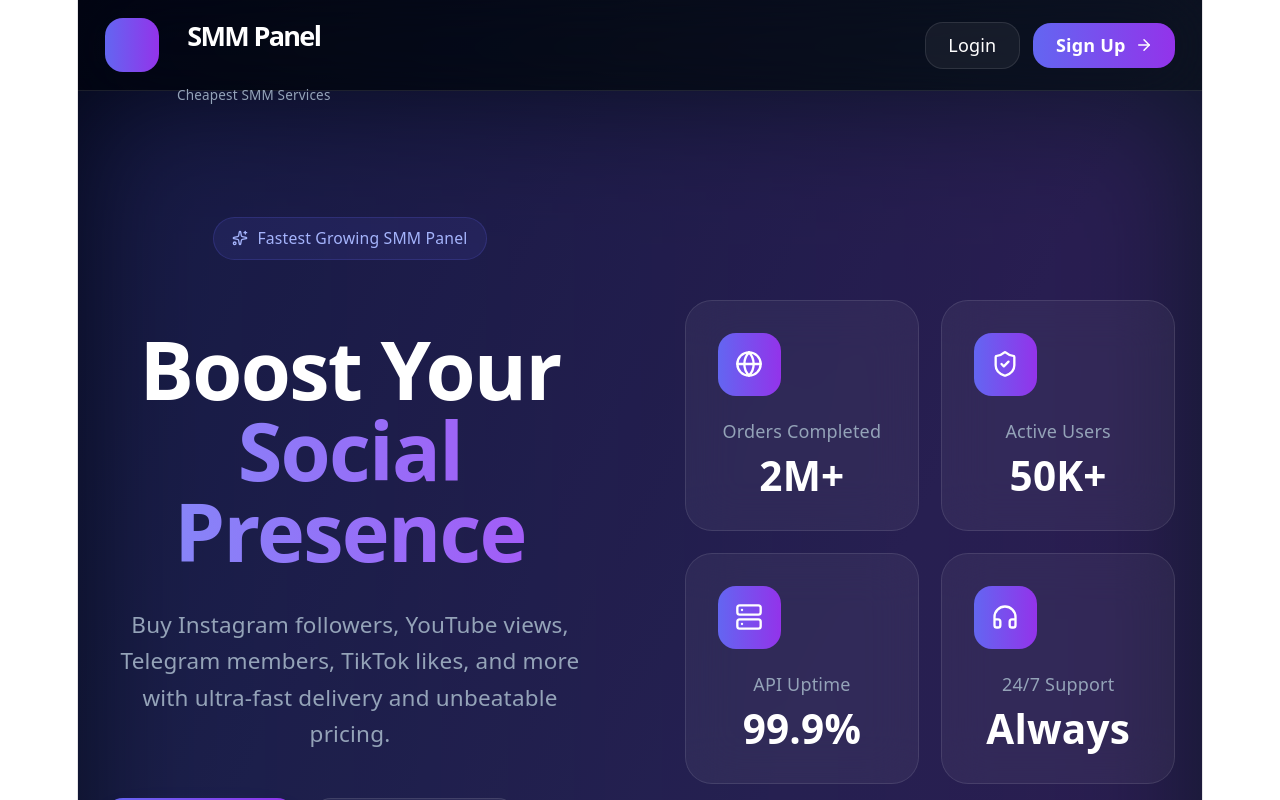
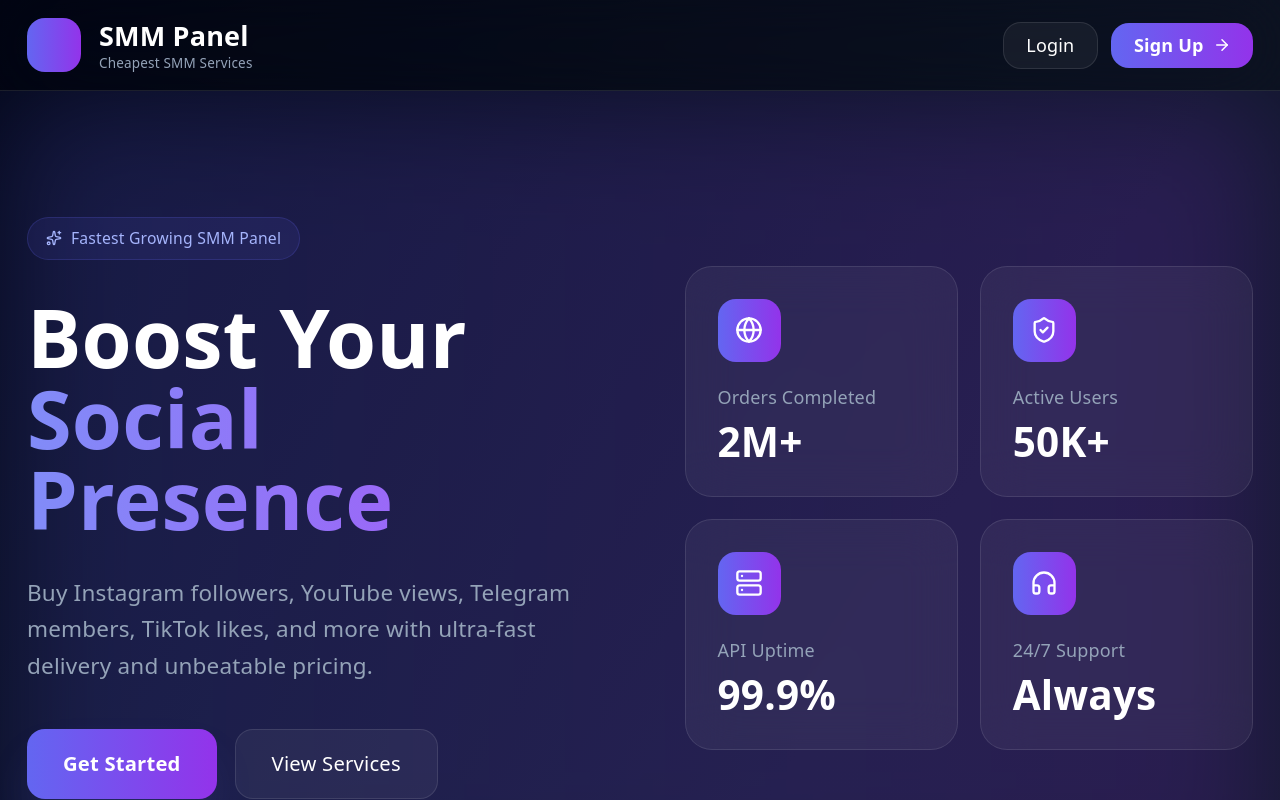
Before and after one commit to Hemantvoid/smm-panel-frontend, a React (Vite) app: page / in a window 1280 px wide. Shown: the top 800 px of the page. Built offline with nearby package versions, Linux system fonts and the light colour scheme; no server answers.

Commit message:
Refactor CSS for layout and body styles
Updated CSS styles for layout and body background.

```diff
--- a/src/index.css
+++ b/src/index.css
@@ -54,19 +54,27 @@
   margin: 0;
 }
 
+html,
+body,
 #root {
-  width: 1126px;
-  max-width: 100%;
-  margin: 0 auto;
-  text-align: center;
-  border-inline: 1px solid var(--border);
-  min-height: 100svh;
-  display: flex;
-  flex-direction: column;
-  box-sizing: border-box;
+    width: 100%;
+    min-height: 100vh;
+    margin: 0;
+    padding: 0;
+    overflow-x: hidden;
 }
 
-h1,
+*,
+*::before,
+*::after {
+    box-sizing: border-box;
+}
+
+body {
+    background: #020617;
+}
+
+/* h1,
 h2 {
   font-family: var(--heading);
   font-weight: 500;
@@ -90,7 +98,7 @@
   @media (max-width: 1024px) {
     font-size: 20px;
   }
-}
+} */
 p {
   margin: 0;
 }
```
